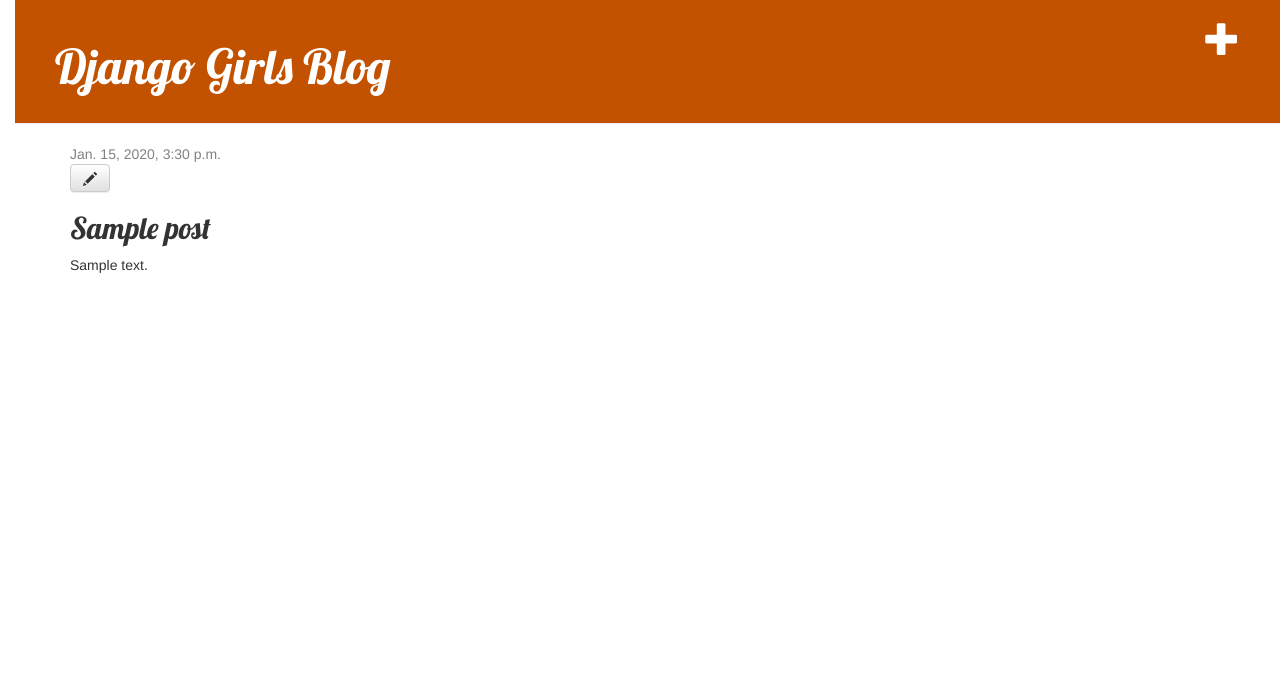
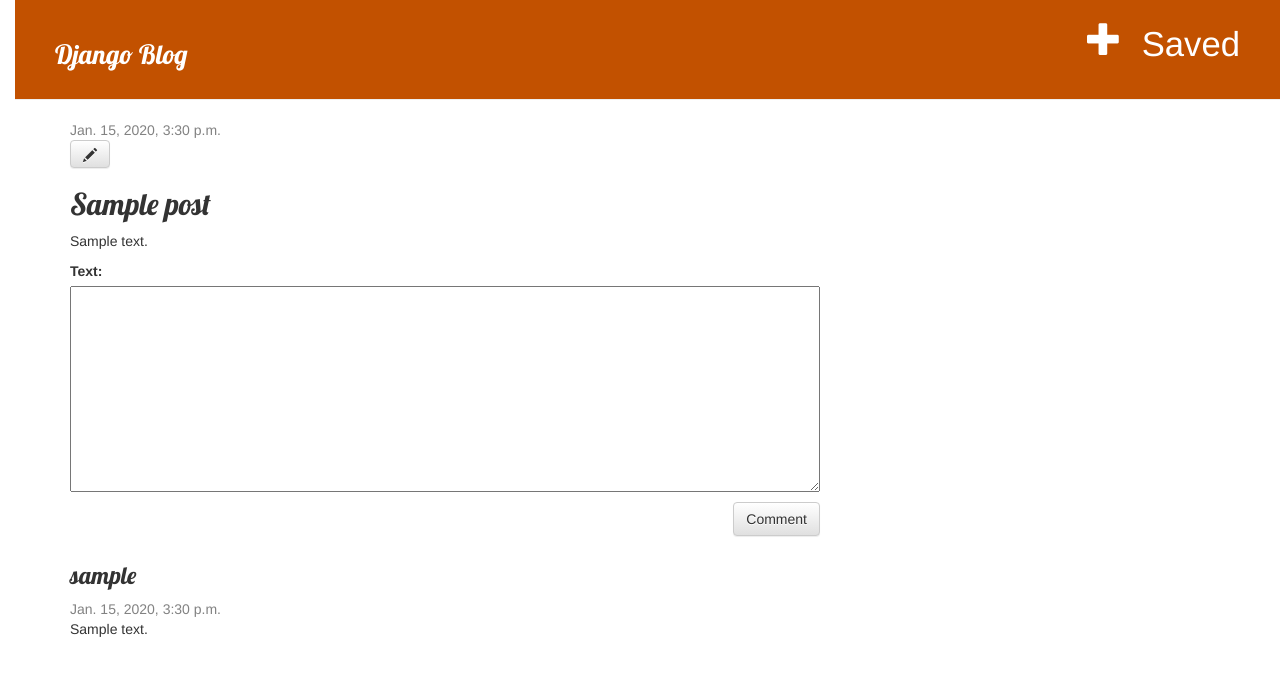
Before and after one commit to souravdutta1998/django-blog, a Django app: page /post/1/ in a window 1280 px wide. Shown: the top 676 px of the page. Run offline with Django 3.2, Linux system fonts and the light colour scheme; a user stored in the database is signed in; tables that the repository leaves empty hold one stand-in row (values such as "Sample post"); some libraries are stand-ins or nearby versions.

Commit message:
publish post, view saved posts, view/add comments

```diff
--- a/blog/admin.py
+++ b/blog/admin.py
@@ -1,4 +1,5 @@
 from django.contrib import admin
-from .models import Post
+from .models import Post, Comment
 
 admin.site.register(Post)    # register the model, to make model visible on the admin page
+admin.site.register(Comment)
--- a/blog/forms.py
+++ b/blog/forms.py
@@ -1,9 +1,15 @@
 from django import forms
 
-from .models import Post
+from .models import Post, Comment
 
 class PostForm(forms.ModelForm):
 
     class Meta:
         model = Post
         fields = ('title', 'text',)
+
+class CommentForm(forms.ModelForm):
+
+    class Meta:
+        model = Comment
+        fields = ('text',)
--- a/blog/models.py
+++ b/blog/models.py
@@ -15,3 +15,10 @@ class Post(models.Model):
 
     def __str__(self):
         return self.title
+
+class Comment(models.Model):
+    author = models.ForeignKey(settings.AUTH_USER_MODEL, on_delete=models.CASCADE)
+    text = models.TextField()
+    created_date = models.DateTimeField(default=timezone.now)
+    published_date = models.DateTimeField(blank=True, null=True)
+    post = models.ForeignKey(Post, on_delete=models.CASCADE)
--- a/blog/static/css/blog.css
+++ b/blog/static/css/blog.css
@@ -13,7 +13,7 @@ body {
 
 .page-header h1, .page-header h1 a, .page-header h1 a:visited, .page-header h1 a:active {
     color: #ffffff;
-    font-size: 36pt;
+    font-size: 20pt;
     text-decoration: none;
 }
 
--- a/blog/templates/blog/base.html
+++ b/blog/templates/blog/base.html
@@ -1,7 +1,7 @@
 {% load static %}
 <html>
     <head>
-        <title>Django Girls blog</title>
+        <title>Django blog</title>
         <link rel="stylesheet" href="//maxcdn.bootstrapcdn.com/bootstrap/3.2.0/css/bootstrap.min.css">
         <link rel="stylesheet" href="//maxcdn.bootstrapcdn.com/bootstrap/3.2.0/css/bootstrap-theme.min.css">
         <link href="//fonts.googleapis.com/css?family=Lobster&subset=latin,latin-ext" rel="stylesheet" type="text/css">
@@ -9,10 +9,11 @@
     </head>
     <body>
         <div class="page-header">
+            <a href="{% url 'posts_unpublished' %}" class="top-menu">Saved</a>
             {% if user.is_authenticated %}
                 <a href="{% url 'post_new' %}" class="top-menu"><span class="glyphicon glyphicon-plus"></span></a>
             {% endif %}
-            <h1><a href="/">Django Girls Blog</a></h1>
+            <h1><a href="/">Django Blog</a></h1>
         </div>
         <div class="content container">
             <div class="row">
--- a/blog/templates/blog/post_detail.html
+++ b/blog/templates/blog/post_detail.html
@@ -12,5 +12,23 @@
         {% endif %}
         <h2>{{ post.title }}</h2>
         <p>{{ post.text|linebreaksbr }}</p>
+        {% if user.is_authenticated and post.published_date == null %}
+            <a class="btn btn-default" href="{% url 'post_publish' pk=post.pk %}">PUBLISH POST</a>
+        {% endif %}
+        {% if user.is_authenticated and post.published_date %}
+            <form method="POST" class="post-form">{% csrf_token %}
+                {{ commentForm.as_p }}
+                <button type="submit" class="save btn btn-default">Comment</button>
+            </form>
+        {% endif %}
     </div>
+    {% for comment in comments %}
+        <div>
+            <h3>{{ comment.author }}</h3>
+            <div class="date">
+                {{ comment.created_date }}
+            </div>
+            <p>{{ comment.text|linebreaksbr }}</p>
+        </div>
+    {% endfor %}
 {% endblock %}
--- a/blog/urls.py
+++ b/blog/urls.py
@@ -6,4 +6,6 @@ urlpatterns = [
     path('post/<int:pk>/', views.post_detail, name='post_detail'),
     path('post/new/', views.post_new, name='post_new'),
     path('post/<int:pk>/edit/', views.post_edit, name='post_edit'),
+    path('post/<int:pk>/publish/', views.post_publish, name='post_publish'),
+    path('unpublished/', views.posts_unpublished, name='posts_unpublished'),
 ]
--- a/blog/views.py
+++ b/blog/views.py
@@ -1,7 +1,7 @@
 from django.shortcuts import render, get_object_or_404
 from django.utils import timezone
-from .models import Post
-from .forms import PostForm
+from .models import Post, Comment
+from .forms import PostForm, CommentForm
 from django.shortcuts import redirect
 
 # Create your views here.
@@ -12,7 +12,18 @@ def post_list(request):
 
 def post_detail(request, pk):
     post = get_object_or_404(Post, pk=pk)
-    return render(request, 'blog/post_detail.html', {'post': post})
+    if request.method == "POST":
+        form = CommentForm(request.POST)
+        if form.is_valid():
+            comment = form.save(commit=False)
+            comment.author = post.author
+            comment.post = post
+            comment.published_date = timezone.now()
+            comment.save()
+    comments = Comment.objects.filter(post__id=pk).order_by('created_date')
+
+    commentForm = CommentForm()
+    return render(request, 'blog/post_detail.html', {'post': post, 'commentForm': commentForm, 'comments': comments})
 
 def post_new(request):
     if request.method == "POST":
@@ -20,7 +31,7 @@ def post_new(request):
         if form.is_valid():
             post = form.save(commit=False)
             post.author = request.user
-            post.published_date = timezone.now()
+            # post.published_date = timezone.now()
             post.save()
             return redirect('post_detail', pk=post.pk)
     else:
@@ -34,9 +45,19 @@ def post_edit(request, pk):
         if form.is_valid():
             post = form.save(commit=False)
             post.author = request.user
-            post.published_date = timezone.now()
+            # post.published_date = timezone.now()
             post.save()
             return redirect('post_detail', pk=post.pk)
     else:
         form = PostForm(instance=post)
     return render(request, 'blog/post_edit.html', {'form': form})
+
+def post_publish(request, pk):
+    post = get_object_or_404(Post, pk=pk)
+    post.published_date = timezone.now()
+    post.save()
+    return redirect('post_detail', pk=post.pk)
+
+def posts_unpublished(request):
+    posts = Post.objects.filter(published_date__isnull=True).order_by('created_date')
+    return render(request, 'blog/post_list.html', {'posts': posts})
```
Also changed, not shown: blog/templates/blog/post_list.html (+5 -3 lines), blog/migrations/0002_comment.py (added).
